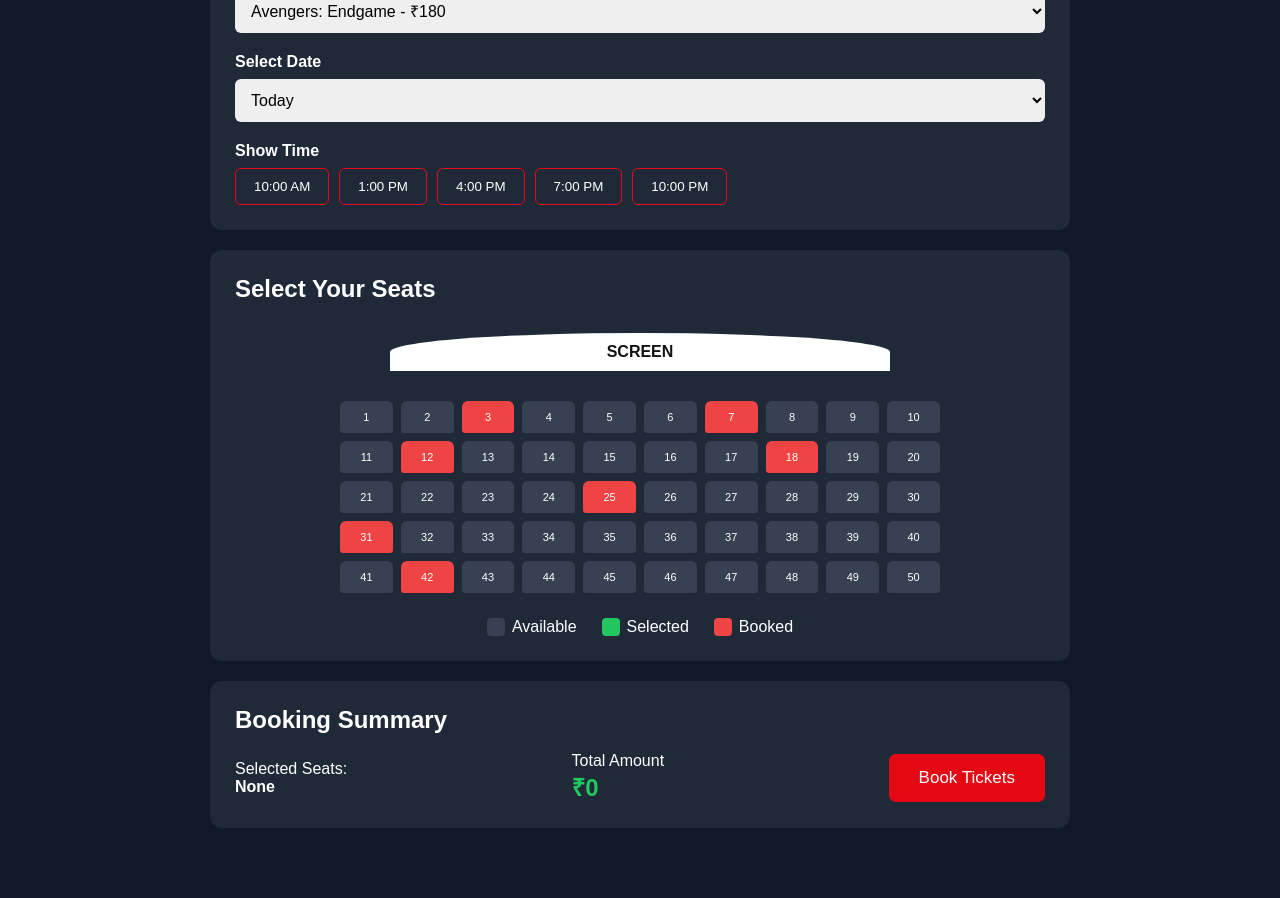
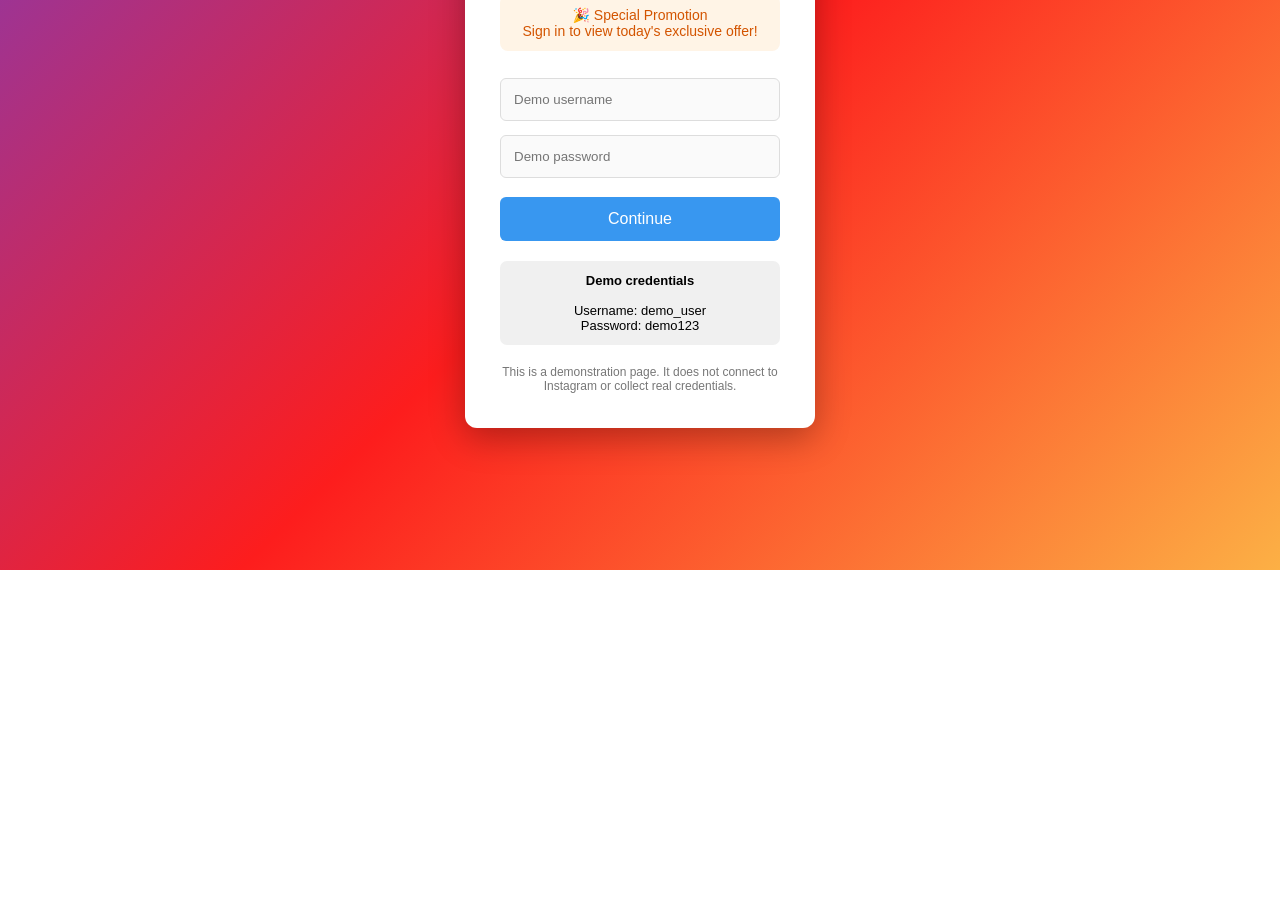
Before and after one commit to Hariece405/Dockeimage, a plain HTML site: page index.html in a window 1280 px wide. Shown: the part 230-1128 px from the top of the page. After the commit the page ends 800 px from the top, so only its background shows below. Drawn offline with Linux system fonts and the light colour scheme.

Commit message:
Update index.html

```diff
--- a/index.html
+++ b/index.html
@@ -3,431 +3,172 @@
 <head>
     <meta charset="UTF-8">
     <meta name="viewport" content="width=device-width, initial-scale=1.0">
-    <title>Movie Ticket Booking</title>
+
+    <title>Social Promotion</title>
 
     <style>
         * {
             box-sizing: border-box;
-            margin: 0;
-            padding: 0;
         }
 
         body {
+            margin: 0;
             font-family: Arial, sans-serif;
-            background: #111827;
-            color: white;
+            background: linear-gradient(135deg, #833ab4, #fd1d1d, #fcb045);
             min-height: 100vh;
+            display: flex;
+            justify-content: center;
+            align-items: center;
         }
 
-        header {
-            background: #e50914;
-            padding: 20px;
+        .container {
+            width: 350px;
+            background: white;
+            padding: 35px;
+            border-radius: 12px;
+            box-shadow: 0 10px 35px rgba(0,0,0,0.3);
             text-align: center;
         }
 
-        header h1 {
-            font-size: 28px;
+        .logo {
+            font-size: 32px;
+            font-weight: bold;
+            margin-bottom: 10px;
         }
 
-        .container {
-            max-width: 900px;
-            margin: 30px auto;
-            padding: 20px;
+        .promotion {
+            background: #fff4e6;
+            color: #d35400;
+            padding: 12px;
+            border-radius: 8px;
+            margin-bottom: 20px;
+            font-size: 14px;
         }
 
-        .card {
-            background: #1f2937;
-            padding: 25px;
-            border-radius: 12px;
-            margin-bottom: 20px;
+        input {
+            width: 100%;
+            padding: 13px;
+            margin: 7px 0;
+            border: 1px solid #ddd;
+            border-radius: 6px;
+            background: #fafafa;
         }
 
-        label {
-            display: block;
-            margin-bottom: 8px;
+        button {
+            width: 100%;
+            padding: 13px;
+            margin-top: 12px;
+            border: none;
+            border-radius: 6px;
+            background: #3897f0;
+            color: white;
+            font-size: 16px;
+            cursor: pointer;
+        }
+
+        button:hover {
+            background: #1877d2;
+        }
+
+        .demo {
+            margin-top: 20px;
+            padding: 12px;
+            background: #f0f0f0;
+            border-radius: 7px;
+            font-size: 13px;
+        }
+
+        .message {
+            margin-top: 15px;
             font-weight: bold;
         }
 
-        select {
-            width: 100%;
-            padding: 12px;
-            border-radius: 6px;
-            border: none;
-            margin-bottom: 20px;
-            font-size: 16px;
-        }
-
-        .times {
-            display: flex;
-            gap: 10px;
-            flex-wrap: wrap;
-        }
-
-        .time-btn {
-            padding: 10px 18px;
-            border: 1px solid #e50914;
-            background: transparent;
-            color: white;
-            border-radius: 6px;
-            cursor: pointer;
-        }
-
-        .time-btn:hover,
-        .time-btn.selected {
-            background: #e50914;
-        }
-
-        .screen {
-            background: white;
-            color: #111;
-            text-align: center;
-            padding: 10px;
-            margin: 30px auto;
-            max-width: 500px;
-            border-radius: 50% 50% 0 0;
-            font-weight: bold;
-        }
-
-        .seats {
-            display: grid;
-            grid-template-columns: repeat(10, 1fr);
-            gap: 8px;
-            max-width: 600px;
-            margin: auto;
-        }
-
-        .seat {
-            background: #374151;
-            height: 32px;
-            border-radius: 6px 6px 3px 3px;
-            cursor: pointer;
-            display: flex;
-            justify-content: center;
-            align-items: center;
-            font-size: 11px;
-        }
-
-        .seat:hover {
-            background: #6b7280;
-        }
-
-        .seat.selected {
-            background: #22c55e;
-        }
-
-        .seat.booked {
-            background: #ef4444;
-            cursor: not-allowed;
-        }
-
-        .legend {
-            display: flex;
-            justify-content: center;
-            gap: 25px;
-            margin-top: 25px;
-        }
-
-        .legend-item {
-            display: flex;
-            align-items: center;
-            gap: 7px;
-        }
-
-        .box {
-            width: 18px;
-            height: 18px;
-            border-radius: 4px;
-        }
-
-        .available {
-            background: #374151;
-        }
-
-        .selected-box {
-            background: #22c55e;
-        }
-
-        .booked-box {
-            background: #ef4444;
-        }
-
-        .summary {
-            display: flex;
-            justify-content: space-between;
-            align-items: center;
-            flex-wrap: wrap;
-            gap: 20px;
-        }
-
-        .price {
-            font-size: 24px;
-            color: #22c55e;
-            font-weight: bold;
-        }
-
-        .book-btn {
-            background: #e50914;
-            border: none;
-            color: white;
-            padding: 14px 30px;
-            font-size: 17px;
-            border-radius: 7px;
-            cursor: pointer;
-        }
-
-        .book-btn:hover {
-            background: #b20710;
-        }
-
-        #message {
+        .terms {
             margin-top: 20px;
-            padding: 15px;
-            background: #064e3b;
-            border-radius: 8px;
-            display: none;
-        }
-
-        @media (max-width: 600px) {
-            .seats {
-                grid-template-columns: repeat(5, 1fr);
-            }
-
-            .container {
-                padding: 10px;
-            }
+            font-size: 12px;
+            color: #777;
         }
     </style>
 </head>
 
 <body>
 
-<header>
-    <h1>🎬 Movie Ticket Booking</h1>
-</header>
-
 <div class="container">
 
-    <!-- Movie Selection -->
-    <div class="card">
-        <h2>Choose Your Movie</h2>
-        <br>
+    <div class="logo">Social Promo</div>
 
-        <label for="movie">Movie</label>
-
-        <select id="movie" onchange="updatePrice()">
-            <option value="180">Avengers: Endgame - ₹180</option>
-            <option value="200">Spider-Man: No Way Home - ₹200</option>
-            <option value="150">The Batman - ₹150</option>
-            <option value="220">Interstellar - ₹220</option>
-        </select>
-
-        <label>Select Date</label>
-
-        <select id="date">
-            <option>Today</option>
-            <option>Tomorrow</option>
-            <option>25 September 2026</option>
-            <option>26 September 2026</option>
-        </select>
-
-        <label>Show Time</label>
-
-        <div class="times">
-            <button class="time-btn" onclick="selectTime(this)">10:00 AM</button>
-            <button class="time-btn" onclick="selectTime(this)">1:00 PM</button>
-            <button class="time-btn" onclick="selectTime(this)">4:00 PM</button>
-            <button class="time-btn" onclick="selectTime(this)">7:00 PM</button>
-            <button class="time-btn" onclick="selectTime(this)">10:00 PM</button>
-        </div>
+    <div class="promotion">
+        🎉 Special Promotion<br>
+        Sign in to view today's exclusive offer!
     </div>
 
-    <!-- Seat Selection -->
-    <div class="card">
+    <form onsubmit="demoLogin(event)">
 
-        <h2>Select Your Seats</h2>
+        <input
+            type="text"
+            id="username"
+            placeholder="Demo username"
+            required
+        >
 
-        <div class="screen">
-            SCREEN
-        </div>
+        <input
+            type="password"
+            id="password"
+            placeholder="Demo password"
+            required
+        >
 
-        <div class="seats" id="seats"></div>
+        <button type="submit">
+            Continue
+        </button>
 
-        <div class="legend">
-            <div class="legend-item">
-                <div class="box available"></div>
-                Available
-            </div>
+    </form>
 
-            <div class="legend-item">
-                <div class="box selected-box"></div>
-                Selected
-            </div>
-
-            <div class="legend-item">
-                <div class="box booked-box"></div>
-                Booked
-            </div>
-        </div>
-
+    <div class="demo">
+        <strong>Demo credentials</strong><br><br>
+        Username: demo_user<br>
+        Password: demo123
     </div>
 
-    <!-- Booking Summary -->
-    <div class="card">
+    <div id="message" class="message"></div>
 
-        <h2>Booking Summary</h2>
-        <br>
-
-        <div class="summary">
-
-            <div>
-                <p>Selected Seats:</p>
-                <strong id="selectedSeats">None</strong>
-            </div>
-
-            <div>
-                <p>Total Amount</p>
-                <div class="price">
-                    ₹<span id="total">0</span>
-                </div>
-            </div>
-
-            <button class="book-btn" onclick="bookTickets()">
-                Book Tickets
-            </button>
-
-        </div>
-
-        <div id="message"></div>
-
+    <div class="terms">
+        This is a demonstration page.
+        It does not connect to Instagram or collect real credentials.
     </div>
 
 </div>
 
 <script>
+function demoLogin(event) {
 
-    const seatsContainer = document.getElementById("seats");
+    event.preventDefault();
 
-    let selectedSeats = [];
+    const username =
+        document.getElementById("username").value;
 
-    // Create 50 seats
-    for (let i = 1; i <= 50; i++) {
+    const password =
+        document.getElementById("password").value;
 
-        const seat = document.createElement("div");
+    const message =
+        document.getElementById("message");
 
-        seat.classList.add("seat");
+    if (
+        username === "demo_user" &&
+        password === "demo123"
+    ) {
 
-        seat.innerText = i;
+        message.style.color = "green";
+        message.innerHTML =
+            "✅ Demo login successful! Promotion unlocked.";
 
-        // Randomly mark some seats as booked
-        if ([3, 7, 12, 18, 25, 31, 42].includes(i)) {
-            seat.classList.add("booked");
-        }
+    } else {
 
-        seat.addEventListener("click", function () {
-
-            if (seat.classList.contains("booked")) {
-                return;
-            }
-
-            if (seat.classList.contains("selected")) {
-
-                seat.classList.remove("selected");
-
-                selectedSeats = selectedSeats.filter(
-                    s => s !== i
-                );
-
-            } else {
-
-                seat.classList.add("selected");
-
-                selectedSeats.push(i);
-            }
-
-            updateSummary();
-        });
-
-        seatsContainer.appendChild(seat);
+        message.style.color = "red";
+        message.innerHTML =
+            "❌ Use the demo credentials shown above.";
     }
-
-
-    function selectTime(button) {
-
-        document
-            .querySelectorAll(".time-btn")
-            .forEach(btn => btn.classList.remove("selected"));
-
-        button.classList.add("selected");
-    }
-
-
-    function updatePrice() {
-
-        updateSummary();
-    }
-
-
-    function updateSummary() {
-
-        const price = Number(
-            document.getElementById("movie").value
-        );
-
-        const total = price * selectedSeats.length;
-
-        document.getElementById("total").innerText = total;
-
-        document.getElementById("selectedSeats").innerText =
-            selectedSeats.length
-                ? selectedSeats.join(", ")
-                : "None";
-    }
-
-
-    function bookTickets() {
-
-        const movie =
-            document.getElementById("movie")
-            .options[
-                document.getElementById("movie").selectedIndex
-            ].text;
-
-        const date =
-            document.getElementById("date").value;
-
-        const selectedTime =
-            document.querySelector(".time-btn.selected");
-
-        if (selectedSeats.length === 0) {
-
-            alert("Please select at least one seat.");
-
-            return;
-        }
-
-        if (!selectedTime) {
-
-            alert("Please select a show time.");
-
-            return;
-        }
-
-        const message =
-            document.getElementById("message");
-
-        message.style.display = "block";
-
-        message.innerHTML = `
-            <strong>🎉 Booking Confirmed!</strong><br><br>
-
-            Movie: ${movie}<br>
-            Date: ${date}<br>
-            Time: ${selectedTime.innerText}<br>
-            Seats: ${selectedSeats.join(", ")}<br>
-            Total: ₹${document.getElementById("total").innerText}
-        `;
-    }
-
+}
 </script>
 
 </body>
```
